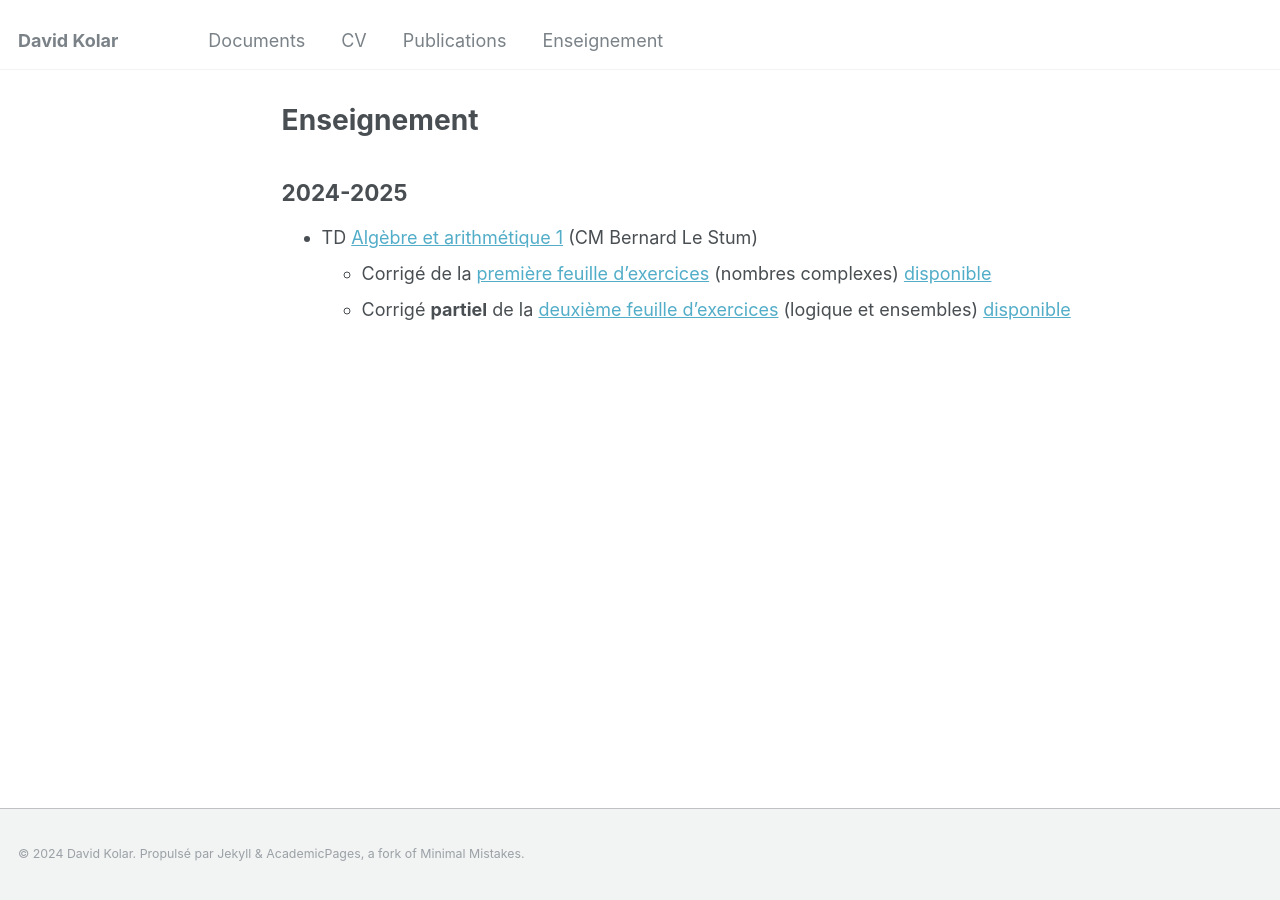
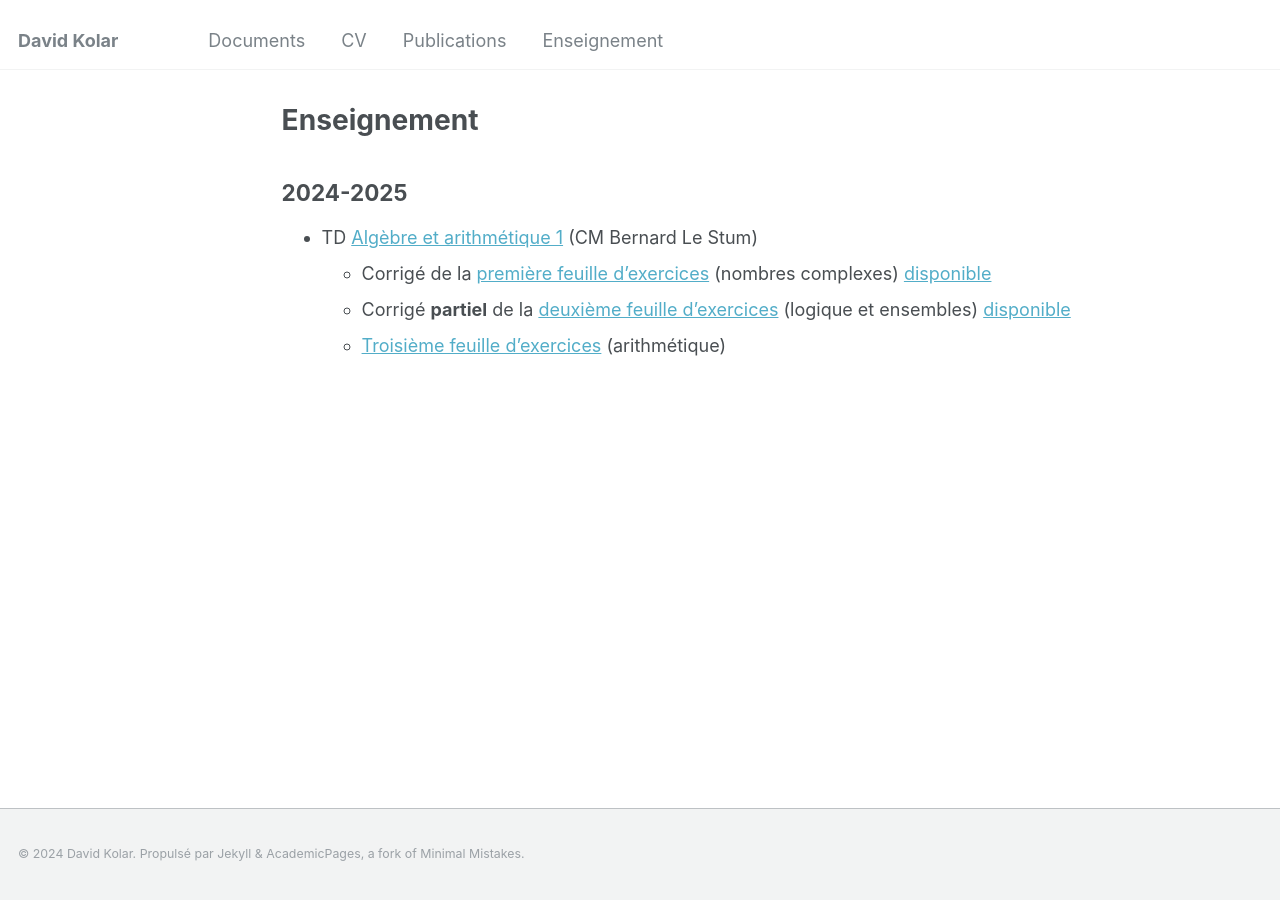
Before and after one commit to dakolar/dakolar.github.io, a Jekyll site: the page built from _pages/enseignement.md, in a window 1280 px wide. Built offline with Jekyll 4.4.1, drawn with Linux system fonts in a browser that asks for light colours.

Commit message:
Enseignement, td3

```diff
--- a/_pages/enseignement.md
+++ b/_pages/enseignement.md
@@ -11,4 +11,5 @@ author_profile: false
 * TD [Algèbre et arithmétique 1](https://perso.univ-rennes1.fr/bernard.le-stum/bernard.le-stum/Enseignement.html) (CM Bernard Le Stum)
   * Corrigé de la [première feuille d'exercices](/files/enseignement/ar1-2024-td1.pdf) (nombres complexes) [disponible](/files/enseignement/ar1-2024-td1-solution.pdf)
   * Corrigé **partiel** de la [deuxième feuille d'exercices](/files/enseignement/ar1-2024-td2.pdf) (logique et ensembles) [disponible](/files/enseignement/ar1-2024-td2-solution_partielle.pdf)
+  * [Troisième feuille d'exercices](/files/enseignement/ar1-2024-td3.pdf) (arithmétique)
 <!---  * Corrigé de la [troisième feuille d'exercices](/files/enseignement/ar1-2024-td1.pdf) (arithmétique) à venir -->
```
Also changed, not shown: 1 other file.
